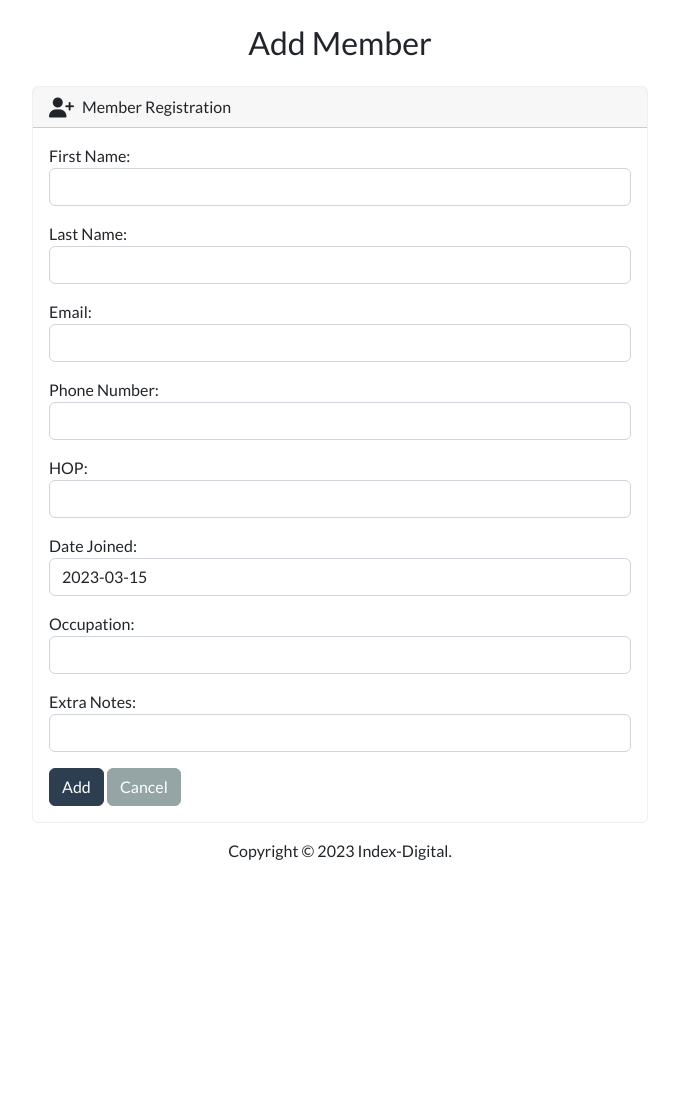
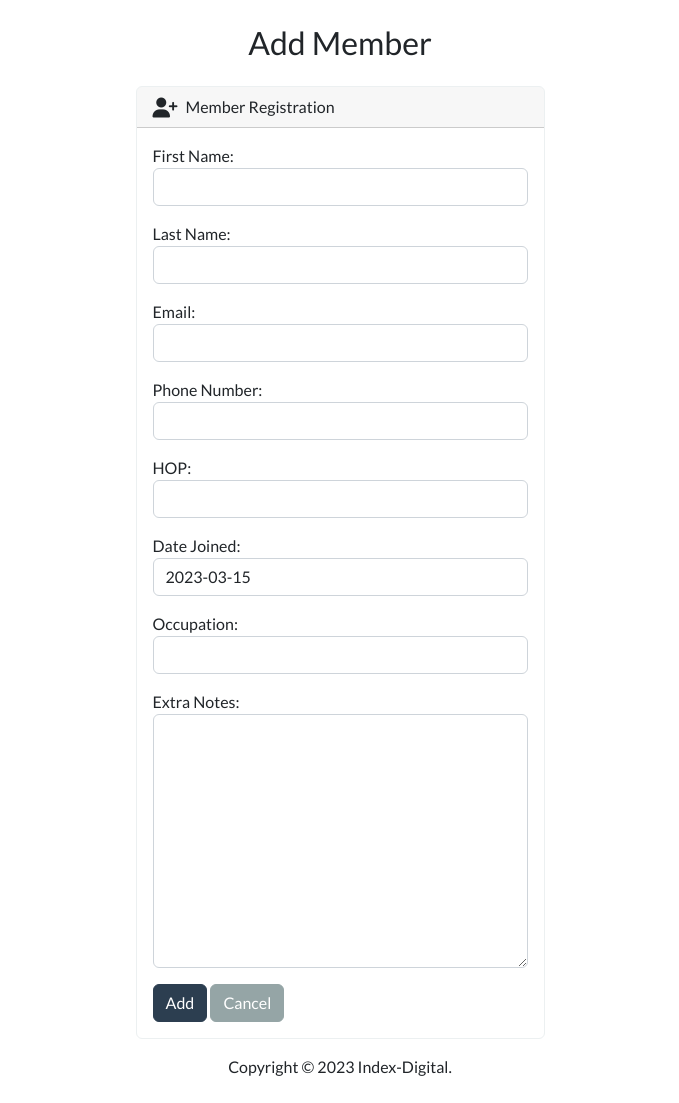
Before and after one commit to henryib/Member-management-system, a Django app: page /add/ in a window 1280 px wide. Shown: the part 72-1175 px from the top of the page, without its empty margins (300-979 px from the left). Before the commit the page ends 932 px from the top, so only its background shows below. Run offline with Django 4.2, Linux system fonts and the light colour scheme; some libraries are stand-ins or nearby versions.

Commit message:
Add form width auto

```diff
--- a/members/forms.py
+++ b/members/forms.py
@@ -22,5 +22,5 @@ class memberform(forms.ModelForm):
                   , 'hop': forms.TextInput(attrs={'class': 'form-control'})
                   , 'date_joined': forms.DateInput(attrs={'class': 'form-control'})
                   , 'occupation': forms.TextInput(attrs={'class': 'form-control'})
-                  , 'extra_notes': forms.TextInput(attrs={'class': 'form-control'})
+                  , 'extra_notes': forms.Textarea(attrs={'class': 'form-control'})
                   }
--- a/members/templates/members/add.html
+++ b/members/templates/members/add.html
@@ -8,7 +8,7 @@
         </div>
     {% else %}
         <div class="row justify-content-center">
-            <div class="col-6">
+            <div class="col-6 w-auto" >
                 <div class="card border-light mb-3">
                     <div class="card-header"><i class="fa-solid fa-user-plus fa-lg me-2"></i>Member Registration</div>
                     <div class="card-body">
```
